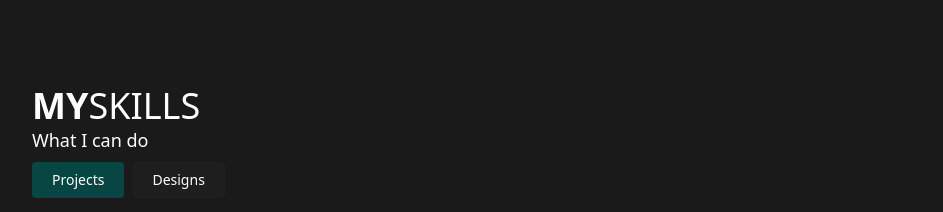
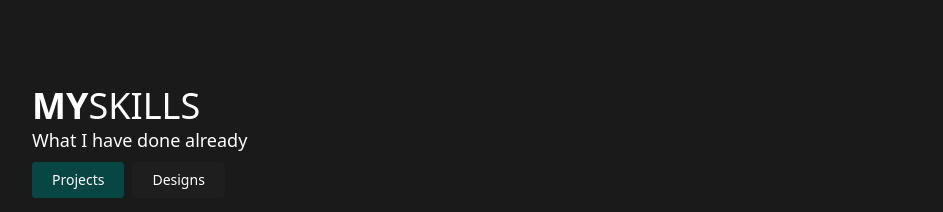
Before and after one commit to khutso-student/my_portfolio, a React (Vite) app in the folder front-end/: page / in a window 1280 px wide. Shown: the part 2466-2678 px from the top of the page, without its empty margins (168-1111 px from the left). Built offline with nearby package versions, Linux system fonts and the light colour scheme.

Commit message:
project head tag updated

```diff
--- a/front-end/src/Pages/Projects.jsx
+++ b/front-end/src/Pages/Projects.jsx
@@ -62,7 +62,7 @@ export default function Projects() {
                     <span className="font-bold">MY</span> SKILLS
                 </h1>
                   <h2 className="text-[#fff] text-md sm:text-lg mb-2 flex justify-center sm:justify-start">
-                    What I can do
+                    What I have done already
                 </h2>
 
                 {/* Tabs */}
```
